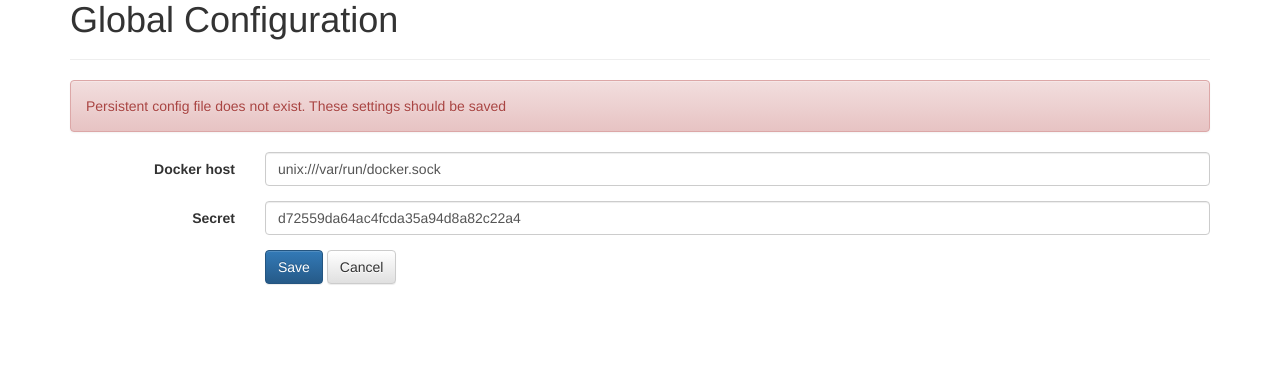
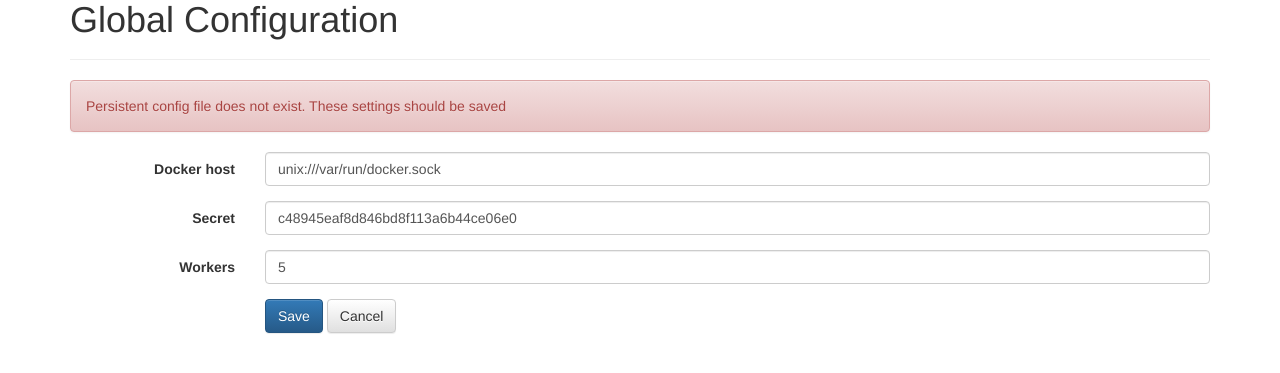
Before and after one commit to RickyCook/paas-in-a-day-dockci, a Flask app: page /config in a window 1280 px wide. Shown: the part 122-495 px from the top of the page. Run offline with Flask 2, Linux system fonts and the light colour scheme; parts of the project's set-up code (start-up, migrations or seed data) failed here and were passed over; some libraries are stand-ins or nearby versions.

Commit message:
Add worker/build pool

```diff
--- a/main.py
+++ b/main.py
@@ -4,6 +4,7 @@ DockCI - CI, but with that all important Docker twist
 
 import os
 import re
+import multiprocessing as mp
 
 from datetime import datetime
 from uuid import uuid1, uuid4
@@ -111,6 +112,19 @@ class Build(Model):
         data_file_path.insert(-1, self.job_slug)
         return data_file_path
 
+    def queue(self):
+        """
+        Add the build to the queue
+        """
+        APP.workers.apply_async(self._run_now)
+
+    def _run_now(self):
+        """
+        Worker func that performs the build
+        """
+        self.start_ts = datetime.now()
+        self.save()
+
 
 class Config(SingletonModel):
     """
@@ -121,6 +135,7 @@ class Config(SingletonModel):
     # TODO docker_hosts
     docker_host = LoadOnAccess(default=lambda _: 'unix:///var/run/docker.sock')
     secret = LoadOnAccess(generate=lambda _: uuid4().hex)
+    workers = LoadOnAccess(default=lambda _: 5)
 
 
 def all_jobs():
@@ -158,12 +173,16 @@ def config_edit_view():
     """
     View to edit global config
     """
-    if 'secret' in request.form and request.form['secret'] != CONFIG.secret:
+    restart_needed = any((
+        attr in request.form and request.form[attr] != getattr(CONFIG, attr)
+        for attr in ('secret', 'workers')
+    ))
+    if restart_needed:
         CONFIG.restart_needed = True
         flash(u"An application restart is required for some changes to take "
               "effect", 'warning')
 
-    request_fill(CONFIG, ('docker_host', 'secret'))
+    request_fill(CONFIG, ('docker_host', 'secret', 'workers'))
 
     return render_template('config_edit.html')
 
@@ -225,6 +244,14 @@ def build_new_view(job_slug):
     return render_template('build_new.html', build=Build(job=job))
 
 
+def app_setup_extra():
+    """
+    Pre-run app setup
+    """
+    APP.secret_key = CONFIG.secret
+    APP.workers = mp.Pool(int(CONFIG.workers))
+
+
 if __name__ == "__main__":
-    APP.secret_key = CONFIG.secret
+    app_setup_extra()
     APP.run(debug=True)
--- a/templates/config_edit.html
+++ b/templates/config_edit.html
@@ -22,6 +22,12 @@
     </div>
   </div>
   <div class="form-group">
+    <label for="inputWorkers" class="col-sm-2 control-label">Workers</label>
+    <div class="col-sm-10">
+      <input class="form-control" id="inputWorkers" name="workers" type="number" value="{{ config.model.workers or '' }}">
+    </div>
+  </div>
+  <div class="form-group">
     <div class="col-sm-2">&nbsp;</div>
     <div class="col-sm-10">
       <button type="submit" class="btn btn-primary">Save</button>
```
